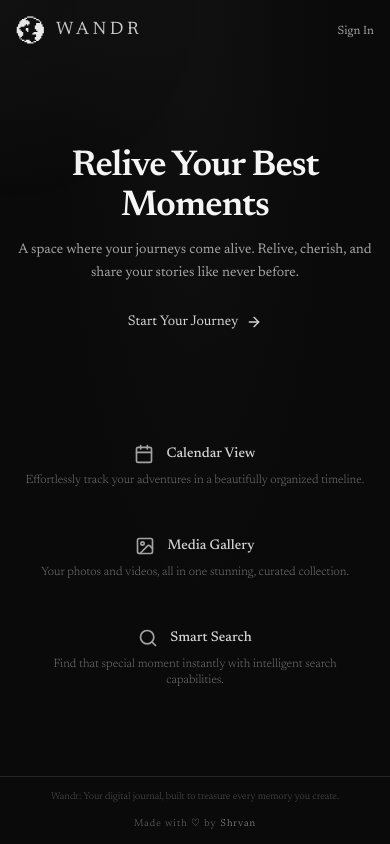
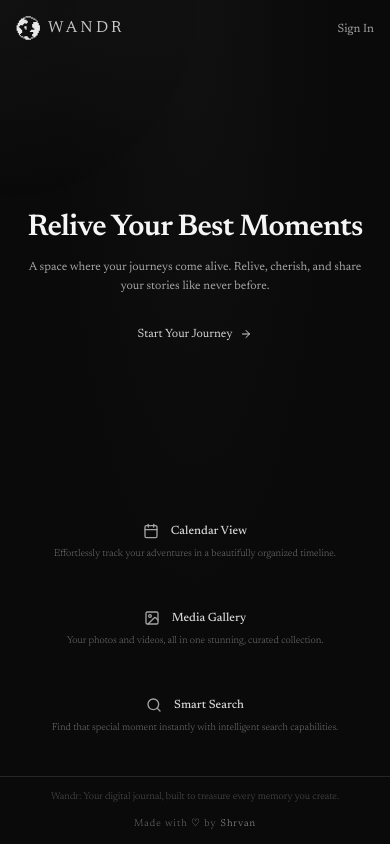
Before and after one commit to 01shrvan/Wandr-app, a Next.js app: page / in a window 390 px wide. Built offline with nearby package versions, Linux system fonts and the light colour scheme.

Commit message:
fixed spacing for smaller screens

```diff
--- a/src/app/layout.tsx
+++ b/src/app/layout.tsx
@@ -1,11 +1,11 @@
-import "@/app/globals.css";
-import { Inter, Newsreader } from "next/font/google";
-import type { Metadata } from "next";
+import "@/app/globals.css"
+import { Inter, Newsreader } from "next/font/google"
+import type { Metadata } from "next"
 
-const inter = Inter({ subsets: ["latin"], display: "swap" });
-const newsreader = Newsreader({ subsets: ["latin"], display: "swap" });
+const inter = Inter({ subsets: ["latin"], variable: "--font-inter", display: "swap" })
+const newsreader = Newsreader({ subsets: ["latin"], variable: "--font-newsreader", display: "swap" })
 
-const description = "Transform your travel memories into beautifully curated stories.";
+const description = "Your digital journal, built to treasure every memory you create."
 
 export const metadata: Metadata = {
   title: "Wandr - Your Digital Travel Journal",
@@ -23,14 +23,14 @@ export const metadata: Metadata = {
     images: [
       {
         url: "/images/logo.svg",
-        width: 200,
-        height: 50,
+        width: 33,
+        height: 32,
         alt: "Wandr Logo - Your Digital Travel Journal",
       },
     ],
   },
   twitter: {
-    card: "summary_large_image",
+    card: "summary",
     title: "Wandr - Your Digital Travel Journal",
     description,
     images: ["/images/logo.svg"],
@@ -41,14 +41,13 @@ export const metadata: Metadata = {
     shortcut: "/images/logo.svg",
     apple: "/images/logo.svg",
   },
-  // manifest: "/site.webmanifest",
   robots: { index: true, follow: true },
-};
+}
 
 export default function RootLayout({ children }: { children: React.ReactNode }) {
   return (
-    <html lang="en" className={inter.className}>
-      <body className={newsreader.className}>{children}</body>
+    <html lang="en" className={`${inter.variable} ${newsreader.variable}`}>
+      <body className={`${inter.className} ${newsreader.className}`}>{children}</body>
     </html>
-  );
+  )
 }
--- a/src/components/sections/LandingPage.tsx
+++ b/src/components/sections/LandingPage.tsx
@@ -43,7 +43,7 @@ export default function LandingPage() {
   ]
 
   return (
-    <main className="relative flex min-h-[100dvh] flex-col bg-neutral-950 selection:bg-neutral-800 selection:text-neutral-200">
+    <main className="relative flex min-h-[100dvh] flex-col justify-between bg-neutral-950 selection:bg-neutral-800 selection:text-neutral-200">
       <div className="absolute inset-0 bg-[radial-gradient(ellipse_at_top,_var(--tw-gradient-stops))] from-neutral-900 via-neutral-950 to-neutral-950 opacity-50" />
 
       <div
@@ -53,7 +53,7 @@ export default function LandingPage() {
         }}
       />
 
-      <nav className="relative z-40 flex items-center justify-between p-4">
+      <nav className="relative z-40 flex items-center justify-between p-4 sm:p-6">
         <motion.div
           className="flex items-center"
           initial={{ opacity: 0 }}
@@ -62,56 +62,56 @@ export default function LandingPage() {
         >
           <Link href="/" className="inline-flex items-center group">
             <div className="flex items-center">
-              <img
-                src="/images/logo.svg"
-                alt="Wandr Logo"
-                className="h-7 w-7 transition-transform "
-              />
-              <span className="ml-3 font-serif text-lg tracking-[0.2em] text-neutral-300 sm:text-base uppercase group-hover:text-neutral-200">
+              <img src="/images/logo.svg" alt="Wandr Logo" className="h-6 w-6 sm:h-7 sm:w-7 transition-transform" />
+              <span className="ml-2 sm:ml-3 font-serif text-base sm:text-lg tracking-[0.2em] text-neutral-300 uppercase group-hover:text-neutral-200 flex items-center">
                 wandr
               </span>
             </div>
           </Link>
         </motion.div>
         <motion.div initial={{ opacity: 0 }} animate={{ opacity: 1 }} transition={{ duration: 1 }}>
+          <Link href="/">
             <button className="group text-xs text-neutral-400 transition-colors hover:text-neutral-200 sm:text-sm">
               <span className="relative">
                 Sign In
                 <span className="absolute -bottom-0.5 left-0 h-px w-0 bg-neutral-300 transition-all duration-300 ease-out group-hover:w-full" />
               </span>
             </button>
+          </Link>
         </motion.div>
       </nav>
 
       <div className="relative z-10 flex flex-1 flex-col">
         <motion.div
-          className="flex flex-1 flex-col items-center justify-center px-4 text-center"
+          className="flex flex-1 flex-col items-center justify-center px-4 sm:px-6 text-center"
           initial={{ opacity: 0, y: 20 }}
           animate={{ opacity: 1, y: 0 }}
           transition={{ duration: 1 }}
         >
           <div className="max-w-2xl">
-            <h1 className="font-serif text-4xl font-semibold tracking-tight text-neutral-100 sm:text-5xl md:text-6xl">
+            <h1 className="font-serif text-3xl sm:text-4xl md:text-5xl lg:text-6xl font-semibold tracking-tight text-neutral-100">
               Relive Your Best Moments
             </h1>
-            <p className="mx-auto mt-3 max-w-lg text-sm leading-relaxed text-neutral-400">
+            <p className="mx-auto mt-3 max-w-lg text-xs sm:text-sm leading-relaxed text-neutral-400">
               A space where your journeys come alive. Relive, cherish, and share your stories like never before.
             </p>
 
             <motion.div className="mt-6">
-              <button className="group relative text-sm text-neutral-300 transition-colors hover:text-neutral-100">
+              <Link href="/">
+                <button className="group relative text-xs sm:text-sm text-neutral-300 transition-colors hover:text-neutral-100">
                   <span className="flex items-center">
                     Start Your Journey
-                  <ArrowRight className="ml-2 h-4 w-4 transition-transform duration-300 ease-out group-hover:translate-x-1" />
+                    <ArrowRight className="ml-2 h-3 w-3 sm:h-4 sm:w-4 transition-transform duration-300 ease-out group-hover:translate-x-1" />
                   </span>
                   <span className="absolute -bottom-0.5 left-0 h-px w-0 bg-neutral-300 transition-all duration-300 ease-out group-hover:w-full" />
                 </button>
+              </Link>
             </motion.div>
           </div>
         </motion.div>
 
         <motion.div
-          className="relative z-10 px-4 pb-20 pt-4"
+          className="relative z-10 px-4 sm:px-6 pt-4"
           initial={{ opacity: 0, y: 20 }}
           animate={{ opacity: 1, y: 0 }}
           transition={{ duration: 1, delay: 0.2 }}
@@ -140,14 +140,14 @@ export default function LandingPage() {
 
                       <div className="relative">
                         <div className="flex items-center justify-center space-x-3">
-                          <Icon className="h-5 w-5 text-neutral-400 transition-colors duration-300 group-hover:text-neutral-300" />
-                          <h3 className="text-sm font-medium text-neutral-300 transition-colors duration-300 group-hover:text-neutral-200">
+                          <Icon className="h-4 w-4 sm:h-5 sm:w-5 text-neutral-400 transition-colors duration-300 group-hover:text-neutral-300" />
+                          <h3 className="text-xs sm:text-sm font-medium text-neutral-300 transition-colors duration-300 group-hover:text-neutral-200">
                             {feature.title}
                           </h3>
                         </div>
 
                         <div className="relative mt-2 px-2 text-center sm:px-4">
-                          <p className="text-xs font-light text-neutral-500 transition-colors duration-300 group-hover:text-neutral-400">
+                          <p className="text-[10px] sm:text-xs font-light text-neutral-500 transition-colors duration-300 group-hover:text-neutral-400">
                             {feature.description}
                           </p>
                         </div>
@@ -162,17 +162,17 @@ export default function LandingPage() {
       </div>
 
       <motion.footer
-        className="relative z-40 border-t border-neutral-800 px-4 py-3"
+        className="relative z-40 border-t border-neutral-800 px-4 sm:px-6 py-3 mt-8 sm:mt-12"
         initial={{ opacity: 0 }}
         animate={{ opacity: 1 }}
         transition={{ duration: 1, delay: 0.4 }}
       >
         <div className="mx-auto max-w-[90rem]">
           <div className="flex flex-col gap-3 sm:flex-row sm:items-center sm:justify-between">
-            <p className="text-[10px] font-light leading-relaxed text-neutral-600 sm:text-xs text-center sm:text-left">
+            <p className="text-[10px] sm:text-xs font-light leading-relaxed text-neutral-600 text-center sm:text-left">
               Wandr: Your digital journal, built to treasure every memory you create.
             </p>
-            <p className="text-[10px] font-light tracking-widest text-neutral-500 sm:text-xs text-center sm:text-right">
+            <p className="text-[10px] sm:text-xs font-light tracking-widest text-neutral-500 text-center sm:text-right">
               Made with <span className="text-neutral-400">♡</span> by
               <Link
                 href="https://www.x.com/01shrvan"
```
Lines whose indentation alone changed are shown as unchanged.
